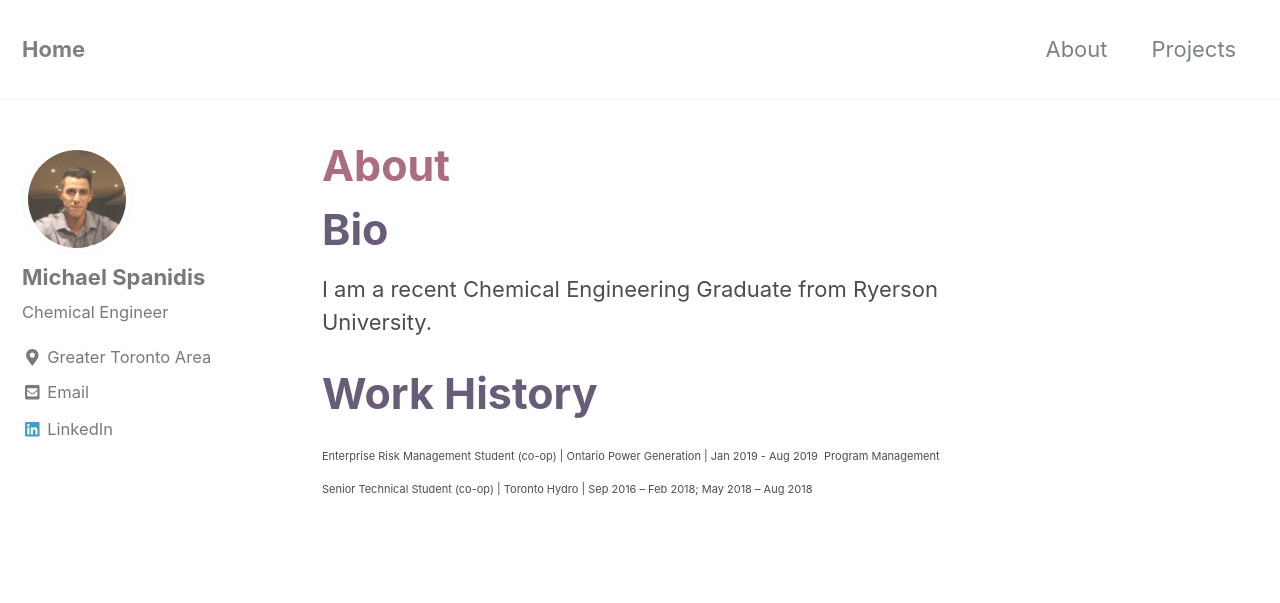
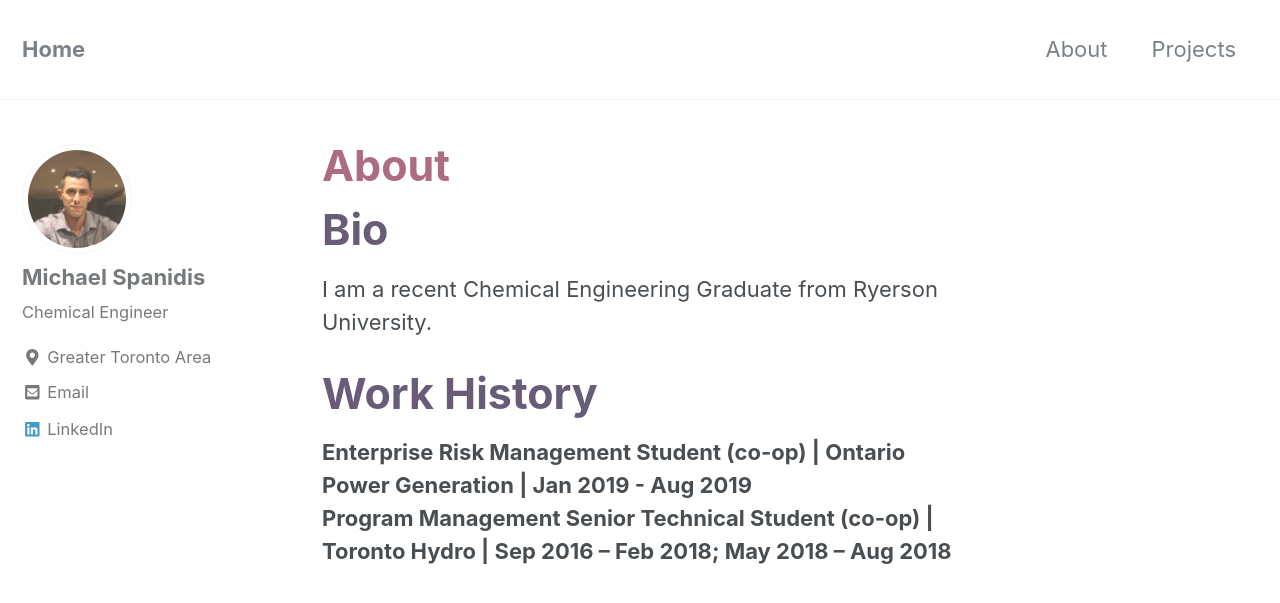
Before and after one commit to michaelspanidis/michaelspanidis.github.io, a Jekyll site: the page built from _pages/about.md, in a window 1280 px wide and 900 px high. Shown: the top 603 px of the window. Built offline with Jekyll 4.4.1, drawn with Linux system fonts in a browser that asks for light colours; nearby versions of some CDN libraries.

Commit message:
changes26

```diff
--- a/_pages/about.md
+++ b/_pages/about.md
@@ -7,5 +7,5 @@ I am a recent Chemical Engineering Graduate from Ryerson University.
 
 # <span style="color:rgb(104,92,121);font-size:1.25em;">Work History</span>
 
-<span style="font-size:0.5em;">Enterprise Risk Management Student (co-op) | Ontario Power Generation | Jan 2019 - Aug 2019</span>
-<span style="font-size:0.5em;">Program Management Senior Technical Student (co-op) | Toronto Hydro | Sep 2016 – Feb 2018; May 2018 – Aug 2018</span>
+<span style="font-size:1em;">**Enterprise Risk Management Student (co-op) | Ontario Power Generation | Jan 2019 - Aug 2019**</span><br/>
+<span style="font-size:1em;">**Program Management Senior Technical Student (co-op) | Toronto Hydro | Sep 2016 – Feb 2018; May 2018 – Aug 2018**</span>
```
